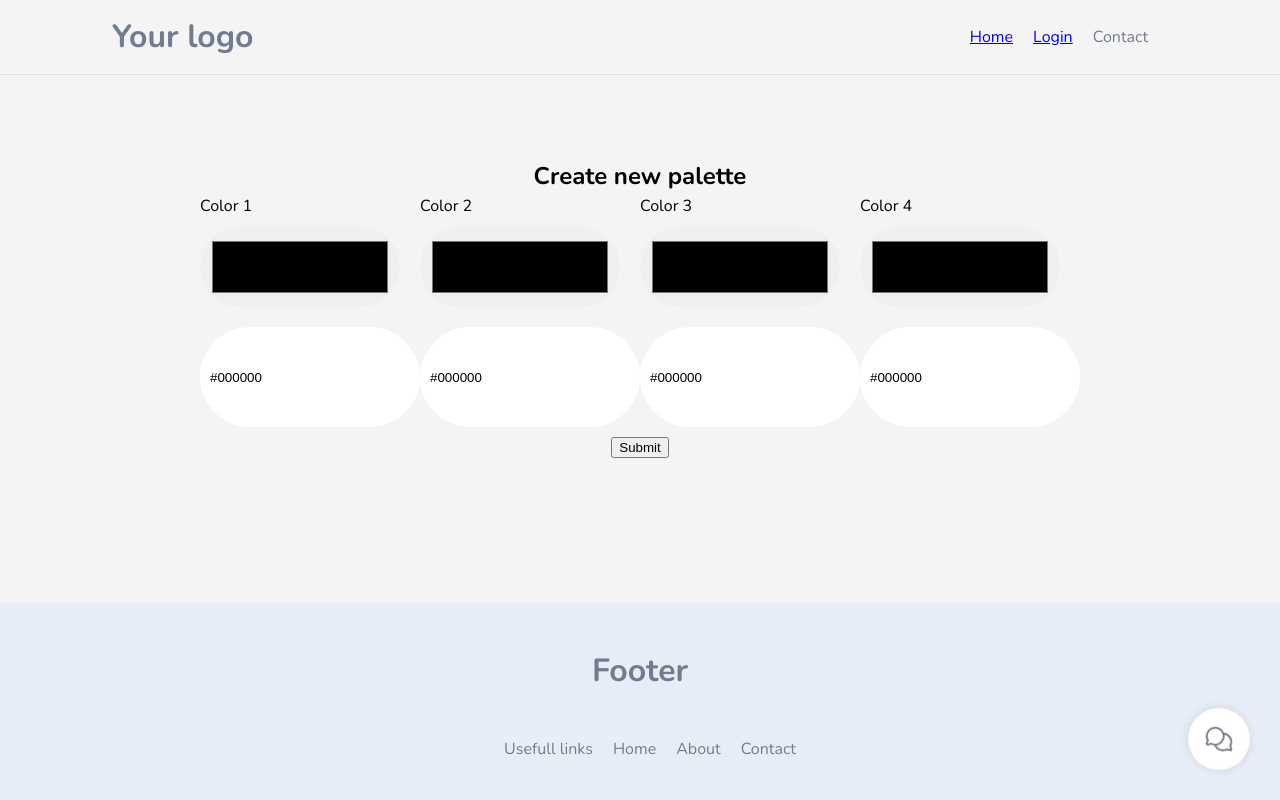
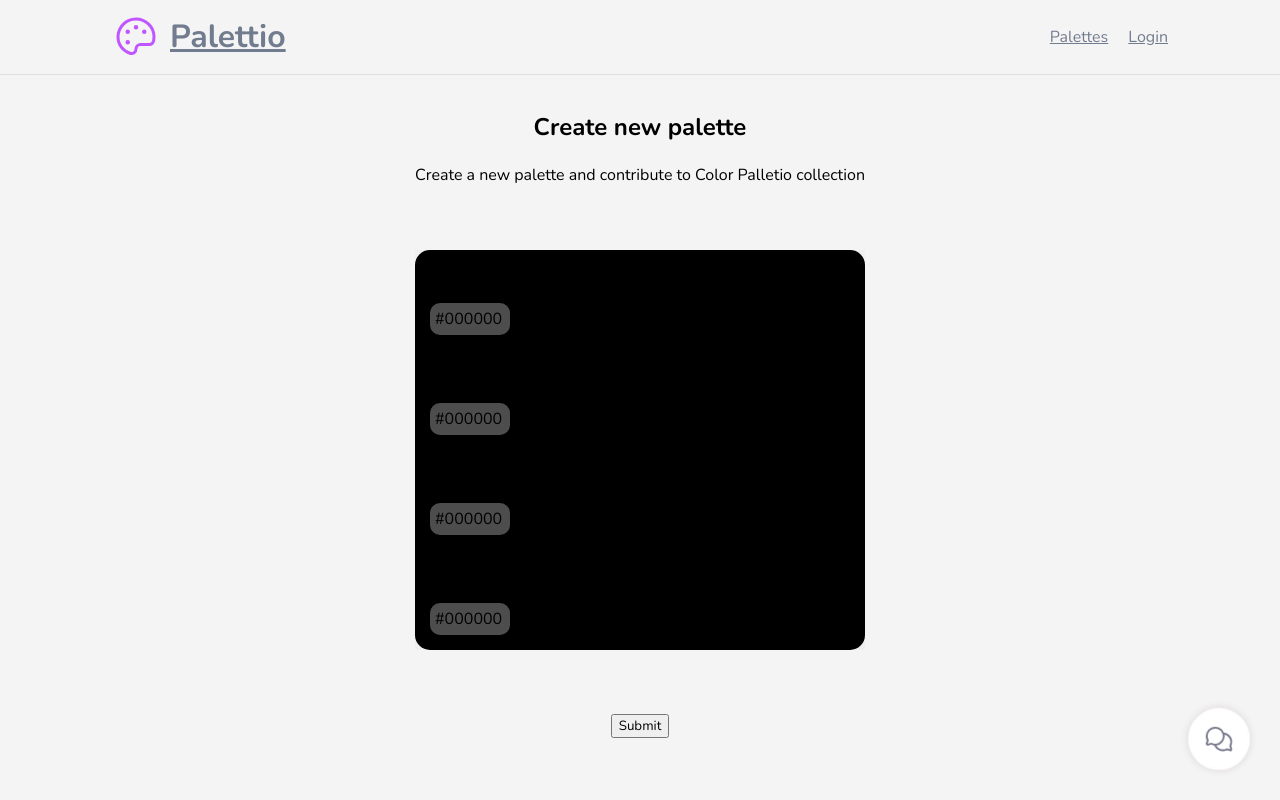
Before and after one commit to Junstant/React-Proyects, a React (Vite) app: page /admin in a window 1280 px wide. Shown: the top 800 px of the page. Built offline with nearby package versions, Linux system fonts and the light colour scheme.

Commit message:
make some css and stylize some components

```diff
--- a/src/App.jsx
+++ b/src/App.jsx
@@ -3,13 +3,14 @@ import Layout from './components/Layout.jsx';
 import ColorsPalette from './components/colorPalette/ColorsPalette.jsx';
 import './global.css'
 import { useGlobalContext } from "./Context";
+import {Sparkle} from '@phosphor-icons/react';
 
 function App() {
   const {colorDataBase} = useGlobalContext();
   return (
       <div>
           <Layout>
-            <h1 style={{color:'#727C8F'}}>Latest!</h1>
+            <h1 style={{color:'#727C8F'}}><Sparkle/> Latest!</h1>
             <ColorsPalette colors={colorDataBase}/>
           </Layout>
       </div>
--- a/src/components/Layout.jsx
+++ b/src/components/Layout.jsx
@@ -15,7 +15,7 @@ const Layout = (pepito) => {
           <Header />
           <Routes>
             <Route path="/login-register" element={<LoginRegister />} />
-            <Route path="/" element={<main className="main">{pepito.children}</main>}/>
+            <Route path="/" element={<main className="main"><div className="mainFather">{pepito.children}</div></main>}/>
             <Route path="/admin" element={<AdminPanel />} />
           </Routes>
         </div>
--- a/src/components/adminPanel/AdminPanel.css
+++ b/src/components/adminPanel/AdminPanel.css
@@ -1,54 +1,75 @@
-.fatherAP{
+.fatherAP {
+  display: flex;
+  width: 100%;
+  justify-content: center;
+  align-items: center;
+}
+.fatherAP * {
+  font-family: Nunito;
+}
+.childAP {
   display: flex;
   flex-direction: column;
+  width: 100%;
+  justify-content: center;
   align-items: center;
-    justify-content: center;
-    width: 100%;
-    height: 50vh;
 }
-.childAP{
+.childAP h1 {
+  line-height: 1px;
+}
+.childAP p {
+  margin-bottom: 4rem;
+}
+.formColorsAP {
   display: flex;
   flex-direction: column;
+  width: 50%;
+  justify-content: center;
   align-items: center;
-    justify-content: center;
-    width: clamp(300px, 50%, 100%);
 }
-.formColorsAP{
+.formColorsAP button {
+  margin-top: 4rem;
+}
+.inputChildAP {
+  position: relative;
+  display: flex;
+  flex-direction: column;
+  width: 450px;
+  gap: 0px;
+  margin-top: 0px;
+  background-color: transparent;
+}
+.inputChildAP input[type="color"] {
+  width: 100%;
+  height: 100px;
+  border: none;
+  padding: 0px;
+}
+.inputChildAP input[type="text"] {
+  position: absolute;
   display: flex;
   justify-content: center;
   align-items: center;
-    flex-direction: column;
-    width: 100%;
+  padding: 5px;
+  left: 15px;
+  bottom: 15px;
+  border: none;
+  background-color: rgba(255, 255, 255, 0.3);
+  border-radius: 10px;
+  font-size: 1rem;
+  width: 70px;
 }
-.inputFatherAP{
-    display: flex;
-    justify-content: center;
-    align-items: center;
-    flex-direction: row;
-    width: 100%;
+.inputChildAP .colorInputAP0::-webkit-color-swatch {
+  border-radius: 15px 15px 0px 0px;
 }
-.inputConAp{
-    display: flex;
-    justify-content: center;
-    align-items: center;
-    flex-direction: column;
-    width: 25%;
+.inputChildAP .colorInputAP3::-webkit-color-swatch {
+  border-radius: 0px 0px 15px 15px;
 }
-.formColorsAP input{
-    width: 200px;
-    padding: 10px;
-    margin: 10px 0;
-    border: 1px solid #ccc;
-    border-radius: 50px;
-    height: 80px;
+
+input[type="color"]::-webkit-color-swatch-wrapper {
+  border: none;
+  padding: 0;
+}
+input[type="color"]::-webkit-color-swatch {
   border: none;
 }
-.inputChildAP input{
-    width: 200px;
-    padding: 10px;
-    margin: 10px 0;
-    border: 1px solid #ccc;
-    border-radius: 50px;
-    height: 80px;
-    border: none;
-}
--- a/src/components/adminPanel/AdminPanel.jsx
+++ b/src/components/adminPanel/AdminPanel.jsx
@@ -1,5 +1,4 @@
 import React, { useState } from "react";
-
 import "./AdminPanel.css";
 import { useGlobalContext } from "../../Context";
 
@@ -27,24 +26,23 @@ const AdminPanel = () => {
     <section className="fatherAP">
       <div className="childAP">
         <h1>Create new palette</h1>
+        <p>Create a new palette and contribute to Color Palletio collection</p>
         <form className="formColorsAP">
-          <div className="inputFatherAP">
             {formValues.map((color, index) => {
               return (
                 <div key={index} className="inputChildAP">
-                  <label htmlFor={`color${index}`}>Color {index + 1}</label>
                   <input
                     type="color"
                     id={`color${index}`}
                     name={`color${index}`}
                     value={color}
                     onChange={(e) => handleChangeFormValue(e,index)}
+                    className={`colorInputAP${index}`}
                   />
                   <input type="text" value={color} className="hexInputAP" onChange={(e) => handleChangeFormValue(e,index)}/>
                 </div>
               );
             })}
-          </div>
           <button type="submit">Submit</button>
         </form>
       </div>
--- a/src/components/colorPalette/colorsPalette.css
+++ b/src/components/colorPalette/colorsPalette.css
@@ -8,6 +8,7 @@
   justify-content: center;
   align-items: center;
   justify-items: center;
+  width: 100%;
 }
 .fatherCon {
   width: 100%;
--- a/src/components/footer/Footer.jsx
+++ b/src/components/footer/Footer.jsx
@@ -1,16 +1,12 @@
 import React from "react";
 import "./footer.css";
+import {HeartStraight} from "@phosphor-icons/react";
 
 const Footer = () => {
     return (
         <footer className="footer">
-            <h1>Footer</h1>
-            <ul className="menu">
-                <li>Usefull links</li>
-                <li>Home</li>
-                <li>About</li>
-                <li>Contact</li>
-            </ul>
+            <p>Made with Love <HeartStraight/> </p>
+            <p>© 2021 - All rights reserved</p>
         </footer>
     );
 }
--- a/src/components/footer/footer.css
+++ b/src/components/footer/footer.css
@@ -1,15 +1,15 @@
 .footer {
-  background-color: #e7edf7;
   color: var(--primary);
   text-align: center;
   padding: 10px;
   width: calc(100% - 20px);
   z-index: 100;
   margin-top: 6rem;
-  height: 200px;
+  height: 100px;
   display: flex;
   justify-content: center;
   align-items: center;
   flex-direction: column;
-  gap: 30px;
+  gap: 10px;
+  border-top: 1px solid #e0e0e0;
 }
--- a/src/components/header/Header.jsx
+++ b/src/components/header/Header.jsx
@@ -3,17 +3,17 @@ import "./header.css";
 import "../login-register/login-register.jsx";
 import {Link} from "react-router-dom";
 import { useGlobalContext } from "../../Context";
+import {Palette} from "@phosphor-icons/react";
 
 const Header = () => {
     const {actualUser, logOut} = useGlobalContext();
     return (
         <header className="header">
-        <h1>Your logo</h1>
+        <Link to={"/"}><h1><Palette className="icon"></Palette>Palettio</h1></Link>
         <menu className="menu">
-            <li><Link to={"/"}>Home</Link></li>
+            <li><Link to={"/"}>Palettes</Link></li>
+            {actualUser.isAdmin ? <li><Link to="/admin">Create</Link></li> : null}
             {actualUser.isLogged ? <li><span onClick={() => logOut()}>Log out</span></li> : <li><Link to="/login-register">Login</Link></li>}
-            {actualUser.isAdmin ? <li><Link to="/admin">Admin</Link></li> : null}
-            <li>Contact</li>
 
         </menu>
         </header>
--- a/src/components/header/header.css
+++ b/src/components/header/header.css
@@ -11,12 +11,33 @@
   display: flex;
   justify-content: center;
   align-items: center;
+  gap: 20px;
 }
 .menu li {
   list-style: none;
-  margin-right: 20px;
+}
+.header h1 {
+  display: flex;
+  align-items: center;
+  justify-content: flex-start;
+  gap: 10px;
+  line-height: 0px;
+  margin: 0px;
+}
+.header h1 .icon{
+  font-size: 3rem;
+  fill:var(--secondary);
 }
 
-h1 {
-  line-height: 0px;
+/* media queries */
+@media screen and (max-width: 700px) {
+  .header {
+    padding: 0px;
+  }
 }
+@media screen and (max-width: 450px) {
+  .menu{
+    margin: 0px;
+    padding: 0px;
+  }
+}
--- a/src/components/layout.css
+++ b/src/components/layout.css
@@ -1,7 +1,30 @@
-.main{
-    display: flex;
-    flex-direction: column;
-    align-items: center;
-    justify-content: center;
-    background-color: #f5f5f5;
+.main {
+  display: flex;
+  flex-direction: column;
+  align-items: center;
+  justify-content: center;
+  background-color: #f5f5f5;
+  min-height: 70vh;
+  width: 100%;
 }
+.mainFather {
+  display: flex;
+  flex-direction: column;
+  align-items: center;
+  justify-content: flex-start;
+  background-color: #f5f5f5;
+  width: clamp(300px, 65%, 100%);
+}
+.mainFather h1 {
+  display: flex;
+  justify-content: center;
+  align-items: center;
+  gap: 10px;
+  align-self: flex-start;
+}
+
+@media screen and (max-width: 1500px) {
+  .mainFather {
+    width: 90%;
+  }
+}
--- a/src/components/liveChat/chat.css
+++ b/src/components/liveChat/chat.css
@@ -34,8 +34,8 @@
 .bubble:hover {
   transform: scale(1.1);
   cursor: pointer;
-  border: 1px solid #ff5959;
-  color: #ff5959;
+  border: 1px solid var(--primary);
+  color: var(--primary);
 }
 
 .icon {
--- a/src/global.css
+++ b/src/global.css
@@ -1,14 +1,26 @@
 /* Nunito rounded */
-@import url('https://fonts.googleapis.com/css2?family=Nunito:ital,wght@0,200..1000;1,200..1000&display=swap');
+@import url("https://fonts.googleapis.com/css2?family=Nunito:ital,wght@0,200..1000;1,200..1000&display=swap");
 
-body{
-    background-color: #f4f4f4;
-    font-family: 'Nunito', sans-serif;
-    margin: 0;
-    padding: 0;
-    box-sizing: border-box;
+body {
+  background-color: #f4f4f4;
+  font-family: "Nunito", sans-serif;
+  margin: 0;
+  padding: 0;
+  box-sizing: border-box;
+}
+* {
+  font-family: "Nunito", sans-serif;
+}
+a {
+  color: var(--primary);
+  transition: all 200ms ease-in-out;
+}
+a:hover {
+  color: var(--secondary);
+  text-shadow: 0px 5px 30px var(--secondary);
 }
 
-:root{
-    --primary: #727C8F;
+:root {
+  --primary: #727c8f;
+  --secondary: #c155ff;
 }
```
Lines whose indentation alone changed are shown as unchanged.
